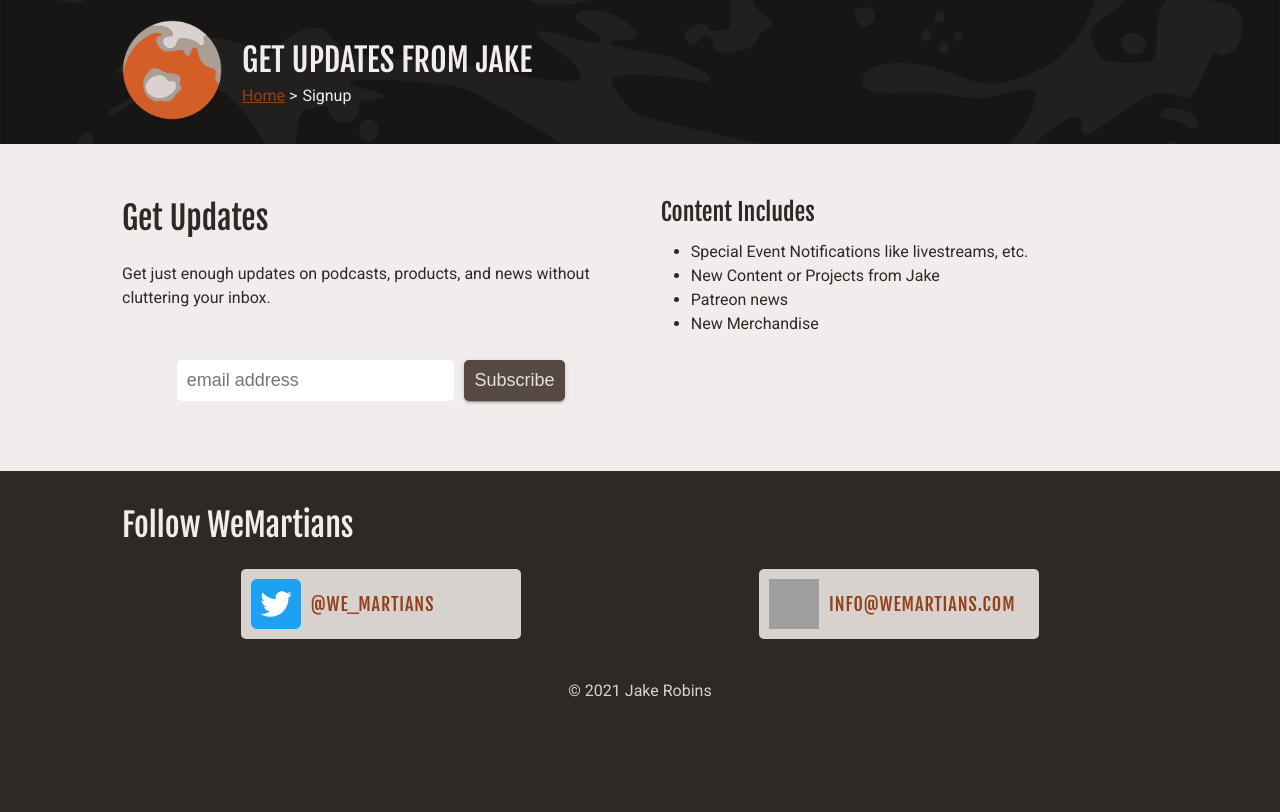
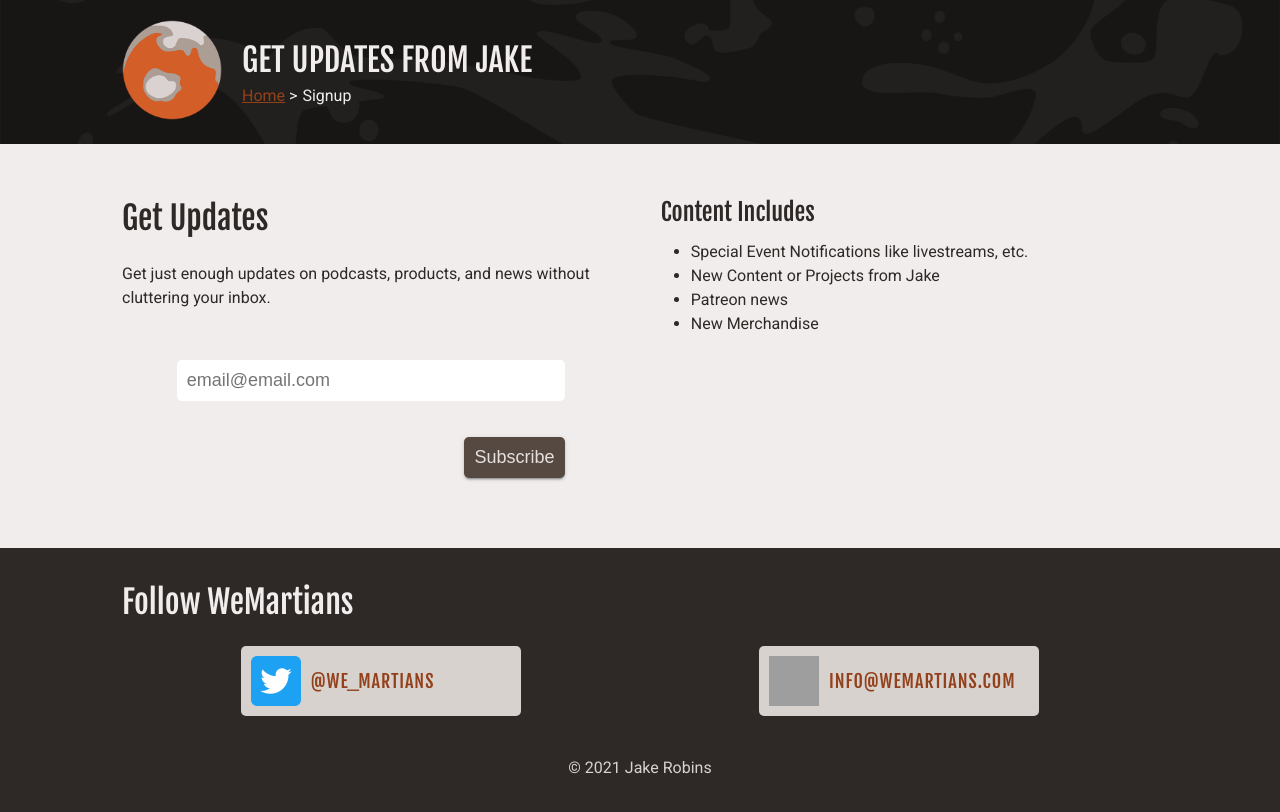
Before and after one commit to mendahu/wemartians, a Next.js app: page /signup in a window 1280 px wide. Shown: the top 812 px of the page. Built offline with nearby package versions, Linux system fonts and the light colour scheme; grey boxes are pictures that could not be loaded.

Commit message:
add label for form

```diff
--- a/copy/Home/index.json
+++ b/copy/Home/index.json
@@ -29,8 +29,8 @@
     }
   },
   "mailchimpForm": {
-    "formPlaceholder": "email address",
-    "label": "Subscribe to the WeMartians Mailing List",
+    "formPlaceholder": "email@email.com",
+    "label": "Email address",
     "cta": {
       "label": "Subscribe",
       "action": "https://wemartians.us18.list-manage.com/subscribe/post?u=5b308fe85dae4499e221bae6e&amp;id=3393e4d487"
--- a/src/components/MailchimpForm/MailchimpForm.tsx
+++ b/src/components/MailchimpForm/MailchimpForm.tsx
@@ -22,9 +22,7 @@ export default function MailchimpForm(props: MailchimpFormProps) {
         noValidate
       >
         <div className={styles.inputContainer}>
-          <label className={styles.label} htmlFor={"email"}>
-            {mailchimpFormCopy.label}
-          </label>
+          <label className={styles.label}>
             <input
               type="email"
               onChange={(e) => setEmail(e.target.value)}
@@ -33,8 +31,9 @@ export default function MailchimpForm(props: MailchimpFormProps) {
               placeholder={mailchimpFormCopy.formPlaceholder}
               required
               className={styles.formInput}
-            id="email"
             />
+            {mailchimpFormCopy.label}
+          </label>
 
           <div
             style={{ position: "absolute", left: "-5000px" }}
--- a/src/components/MailchimpForm/styles/MailchimpForm.module.css
+++ b/src/components/MailchimpForm/styles/MailchimpForm.module.css
@@ -9,7 +9,10 @@
 }
 
 .label {
-  display: none;
+  margin: 1rem 0.5rem 0rem 0.5rem;
+  font-size: 1.4rem;
+  flex-grow: 1;
+  color: var(--col-grey-2);
 }
 
 .inputContainer {
@@ -19,12 +22,12 @@
 }
 
 .formInput {
-  margin: 1rem 0.5rem 0rem 0.5rem;
   padding: 1rem;
   font-size: 1.8rem;
-  flex-grow: 1;
   border: none;
   border-radius: 5px;
+  width: 100%;
+  margin-bottom: 5px;
 }
 
 .subscribeButtonContainer {
```
Lines whose indentation alone changed are shown as unchanged.
